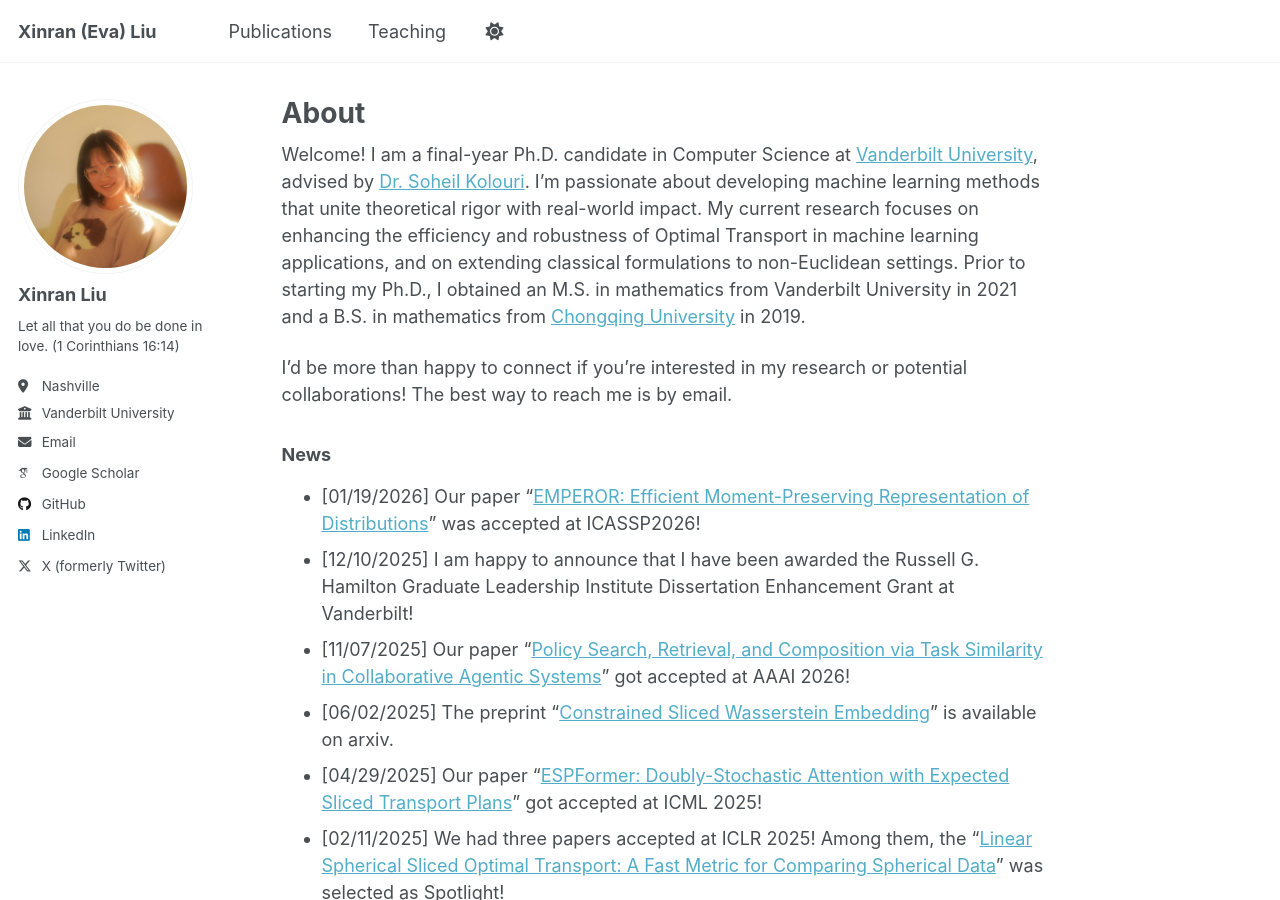
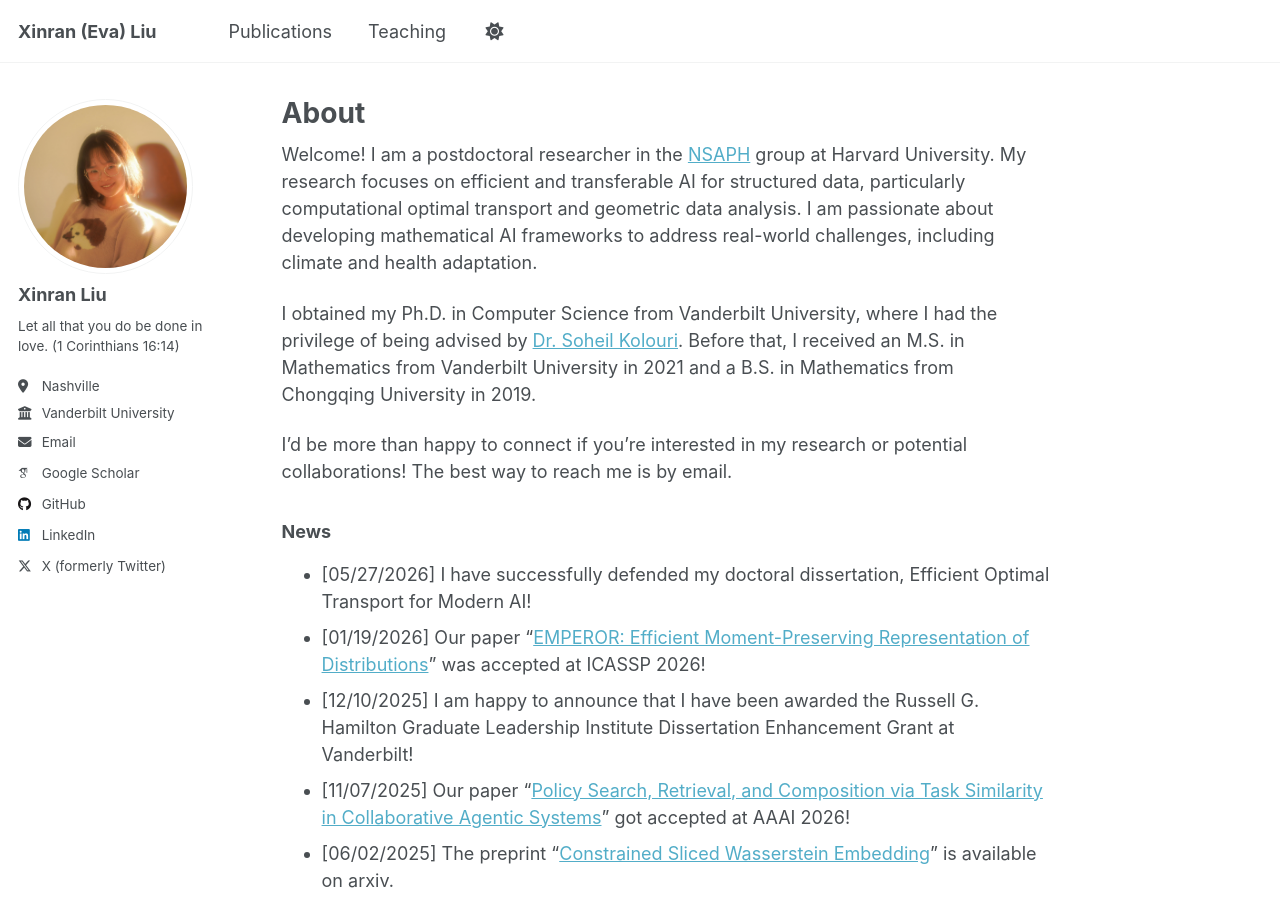
Before and after one commit to xinranliueva/xinranliueva.github.io, a Jekyll site: the page built from _pages/about.md, in a window 1280 px wide and 900 px high. Built offline with Jekyll 4.4.1, drawn with Linux system fonts in a browser that asks for light colours; some web fonts are replaced.

Commit message:
Revise about page for current research role and background
Updated the biography and research focus to reflect current position and interests as a postdoctoral researcher at Harvard University.

```diff
--- a/_pages/about.md
+++ b/_pages/about.md
@@ -6,7 +6,10 @@ redirect_from:
   - /about/
   - /about.html
 ---
-Welcome! I am a final-year Ph.D. candidate in Computer Science at [Vanderbilt University](https://www.vanderbilt.edu/), advised by [Dr. Soheil Kolouri](https://skolouri.github.io/). I’m passionate about developing machine learning methods that unite theoretical rigor with real-world impact. My current research focuses on enhancing the efficiency and robustness of Optimal Transport in machine learning applications, and on extending classical formulations to non-Euclidean settings. Prior to starting my Ph.D., I obtained an M.S. in mathematics from Vanderbilt University in 2021 and a B.S. in mathematics from [Chongqing University](https://english.cqu.edu.cn/) in 2019.
+
+Welcome! I am a postdoctoral researcher in the [NSAPH](https://hsph.harvard.edu/research/air-pollution-health/) group at Harvard University. My research focuses on efficient and transferable AI for structured data, particularly computational optimal transport and geometric data analysis. I am passionate about developing mathematical AI frameworks to address real-world challenges, including climate and health adaptation.
+
+I obtained my Ph.D. in Computer Science from Vanderbilt University, where I had the privilege of being advised by [Dr. Soheil Kolouri](https://skolouri.github.io/). Before that, I received an M.S. in Mathematics from Vanderbilt University in 2021 and a B.S. in Mathematics from Chongqing University in 2019.
 
 I’d be more than happy to connect if you’re interested in my research or potential collaborations! The best way to reach me is by email.
 
@@ -14,9 +17,10 @@ I’d be more than happy to connect if you’re interested in my research or pot
 
 ### News
 
-
+  - [05/27/2026]
+     I have successfully defended my doctoral dissertation, Efficient Optimal Transport for Modern AI!
   - [01/19/2026]
-     Our paper "[EMPEROR: Efficient Moment-Preserving Representation of Distributions](https://arxiv.org/pdf/2509.16379)" was accepted at ICASSP2026!
+     Our paper "[EMPEROR: Efficient Moment-Preserving Representation of Distributions](https://arxiv.org/pdf/2509.16379)" was accepted at ICASSP 2026!
   - [12/10/2025]
      I am happy to announce that I have been awarded the Russell G. Hamilton Graduate Leadership Institute Dissertation Enhancement Grant at Vanderbilt!
   - [11/07/2025]
```
